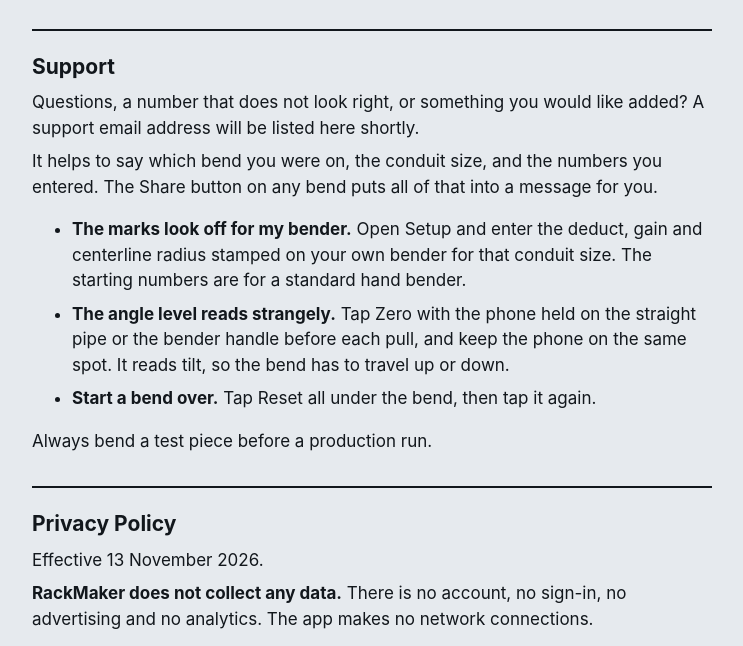
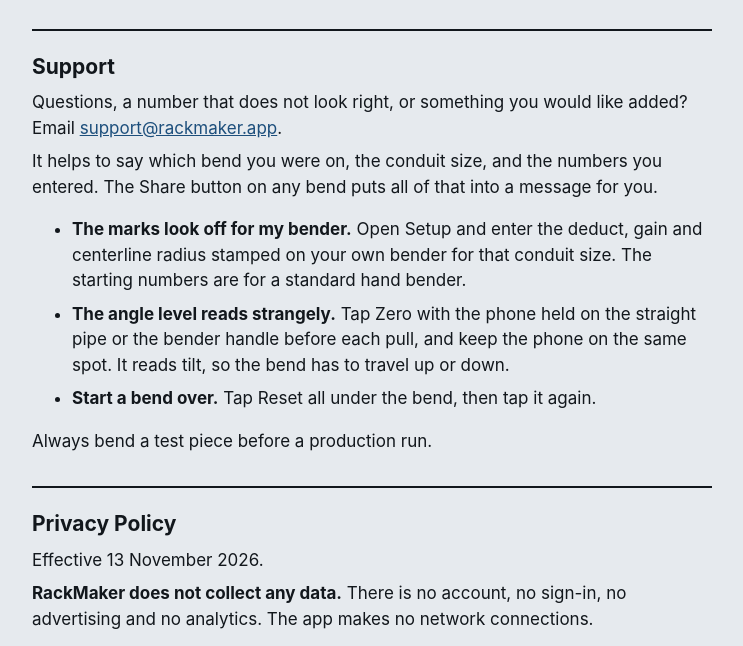
Before and after one commit to truhistorymaker/rackmaker, a plain HTML site: page index.html in a window 1280 px wide. Shown: the part 106-752 px from the top of the page, without its empty margins (268-1011 px from the left). Drawn offline with Linux system fonts and the light colour scheme.

Commit message:
Support page: list support@rackmaker.app

```diff
--- a/index.html
+++ b/index.html
@@ -21,8 +21,8 @@
   <p class="tag">Conduit bending calculator for iPhone</p>
 
   <h2 id="support">Support</h2>
-  <p>Questions, a number that does not look right, or something you would like added? A support email address will
-    be listed here shortly.</p>
+  <p>Questions, a number that does not look right, or something you would like added? Email
+    <a href="mailto:support@rackmaker.app">support@rackmaker.app</a>.</p>
   <p>It helps to say which bend you were on, the conduit size, and the numbers you entered. The Share button on any
     bend puts all of that into a message for you.</p>
   <ul>
```
